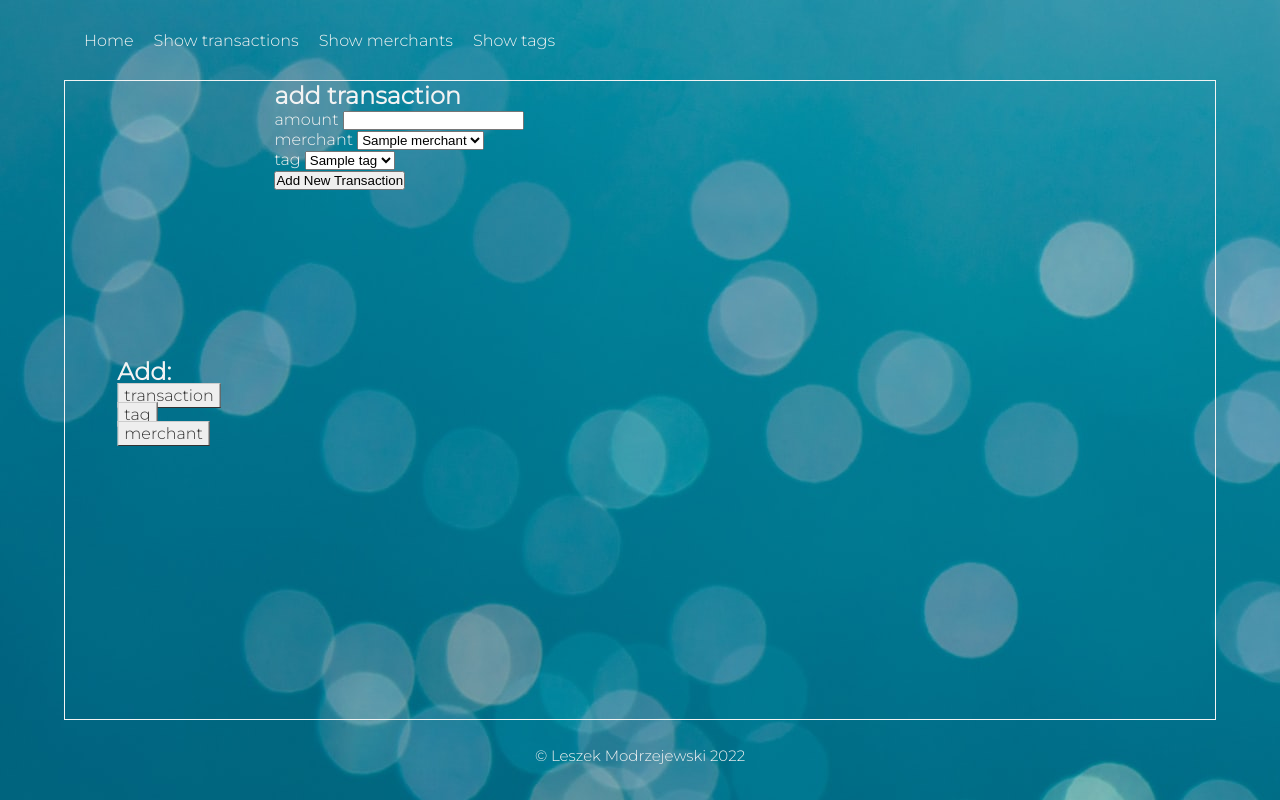
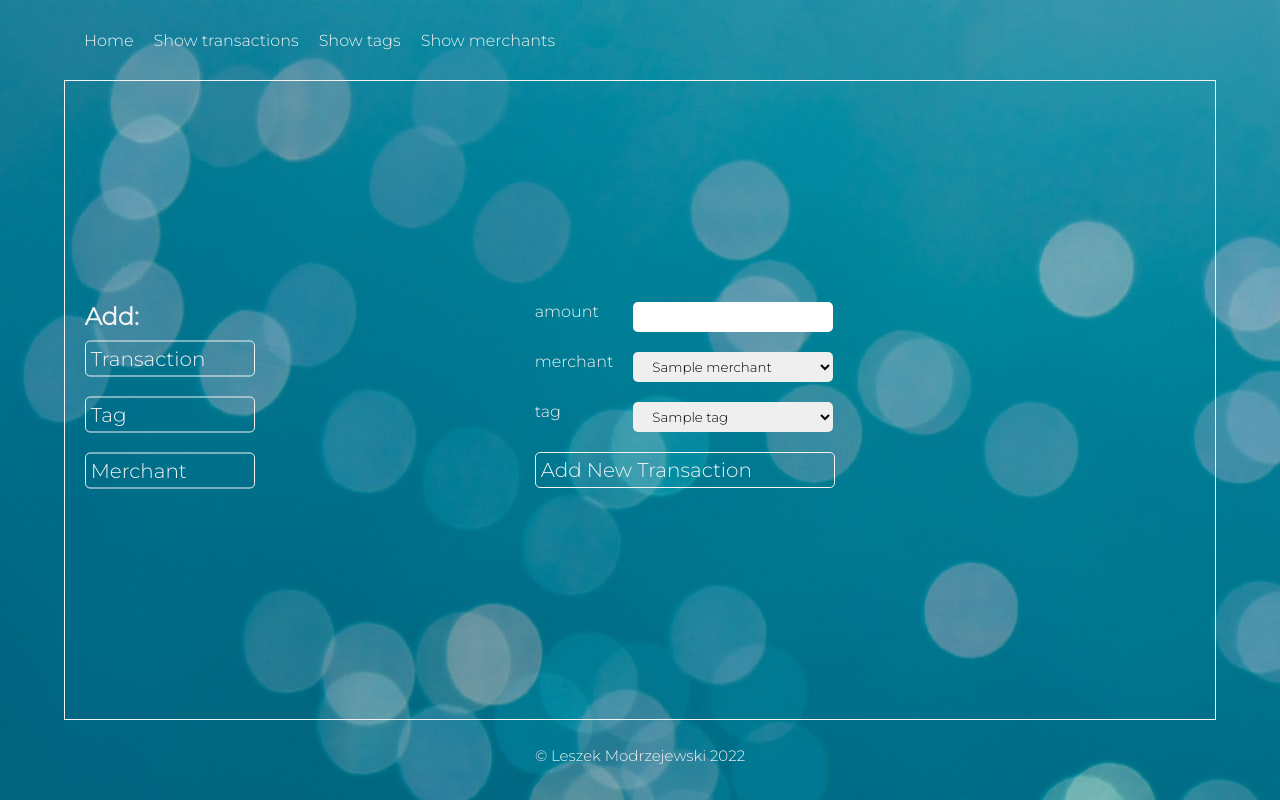
Before and after one commit to lesmodrzejewski/Spending-Tracker, a Flask app: page /transactions/new in a window 1280 px wide. Run offline with Flask 2, Linux system fonts and the light colour scheme; a database or web service that is not in the repository returns one stand-in record (values such as "Sample title"); some libraries are stand-ins or nearby versions; some web fonts are replaced.

Commit message:
css for buttons table and inputs

```diff
--- a/static/style.css
+++ b/static/style.css
@@ -16,6 +16,35 @@ body {
 a {
     color: #f3f3f3;
     text-decoration: none;
+}
+
+button {
+    width: 170px;
+    text-align: left;
+    font-family: Montserrat;
+    font-size: 20px;
+    background-color: transparent;
+    color: #f3f3f3;
+    margin: 10px 0;
+    padding: 5px;;
+    border: 1px solid #f3f3f3;
+    border-radius: 5px;
+
+}
+
+input,
+option,
+select {
+    font-family: Montserrat;
+    padding: 0 15px;
+    border: none;
+    width: 200px;
+    height: 30px;
+    border-radius: 5px;
+}
+
+button:hover {
+    background-color: rgb(0, 118, 145);
 }
 
 nav {
@@ -89,38 +118,9 @@ aside > h2 {
     transform: translate(-50%, -50%);
 }
 
-.button {
-    /* font: bold 11px Arial; */
-    margin: 10px
-0;    text-decoration: none;
-    background-color: #EEEEEE;
-    color: #333333;
-    padding: 2px 6px 2px 6px;
-    border-top: 1px solid #CCCCCC;
-    border-right: 1px solid #333333;
-    border-bottom: 1px solid #333333;
-    border-left: 1px solid #CCCCCC;
-  }
-
-/* .button {
-    width: 120px;
-    margin: 10px 0;
-    padding: 10px 10px;
-    border: 1px solid #f3f3f3;
-    border-radius: 5px;
-} */
-
-/* .button:hover {
-    background-color: rgb(0, 118, 145);
-}
-
-.button > a:hover {
-    text-decoration: None;
-} */
-
 /* ---------------MERCHANTS------------------------ */
 #merchants {
-    font-size: 2rem;
+    font-size: 1.5rem;
     position: relative;
     width: 90%;
     height: 100%;
@@ -193,3 +241,32 @@ td {
 .table-total {
     border: none;
 }
+
+#add-transaction-header {
+    margin-bottom: 20px;;
+}
+
+#add-transaction-form {
+    width: 50%;
+    display: grid;
+    grid-template-columns: 1fr 1fr;
+    grid-gap: 20px;
+}
+
+#add-transaction-section {
+    position: relative;
+    width: 100%;
+    height: 100%;
+}
+
+#add-transaction-container {
+    position: absolute;
+    top: 50%;
+    left: 50%;
+    transform: translate(-50%, -50%);
+}
+
+#add-transaction-button {
+    width: 300px;
+    margin-top: 20px;;
+}
--- a/templates/base.html
+++ b/templates/base.html
@@ -19,8 +19,8 @@
             <ul>
                 <li><a class="nav-a-tag" href="/">Home</a></li>
                 <li><a href="/transactions">Show transactions</a></li>
+                <li><a href="/tags">Show tags</a></li>
                 <li><a href="/merchants">Show merchants</a></li>
-                <li><a href="/tags">Show tags</a></li>
             </ul>
         </nav>
 
@@ -29,9 +29,10 @@
         <aside id="add-container">
             <div class="add-section">
             <h2>Add:</h2>
-                <a class="button" role="button" href="/transactions/new" >transaction</a>
-                <a class="button" role="button" href="/tags/new">tag</a>
-                <a class="button" role="button" href="/merchants/new">merchant</a>
+            <div class="add-buttons"></div>
+                <a role="button" href="/transactions/new" ><button>Transaction</button></a>
+                <a role="button" href="/tags/new"><button>Tag</button></a>
+                <a role="button" href="/merchants/new"><button>Merchant</button></a>
             </div>
         </aside>
         <section id="right-side">
--- a/templates/transactions/index.html
+++ b/templates/transactions/index.html
@@ -4,7 +4,7 @@
 <section id="transactions">
     <div class="transactions-list">
         <h1>Transaction List</h1>
-        <div class="transaction-items">
+        <div id="transaction-items">
             <table>
                 <thead>
                     <tr>
--- a/templates/transactions/new.html
+++ b/templates/transactions/new.html
@@ -2,26 +2,24 @@
 
 {% block content %}
 
-<h1>add transaction</h1>
+<section id="add-transaction-section">
+    <div id="add-transaction-container">
 
         <form action="/transactions" method="post">
 
-    <div>
-        <label for="amount">amount</label>
+            <div id="add-transaction-form">
+                <label class="label" for="amount">amount</label>
                 <input type="text" name="amount" id="amount">
-    </div>
 
-    <div>
-        <label for="merchant-select">merchant</label>
+
+                <label class="label" for="merchant-select">merchant</label>
                 <select name="merchant_id" id="merchant_select">
                     {% for merchant in merchants %}
                     <option value="{{merchant.id}}">{{merchant.name}}</option>
                     {% endfor %}
                 </select>
-    </div>
 
-    <div>
-        <label for="tag-select">tag</label>
+                <label class="label" for="tag-select">tag</label>
                 <select name="tag_id" id="tag-select">
                     {% for tag in tags %}
                         <option value="{{tag.id}}">{{tag.name}}</option>
@@ -29,8 +27,11 @@
                 </select>
             </div>
 
-    <button type="submit">Add New Transaction</button>
+            <button id="add-transaction-button" type="submit">Add New Transaction</button>
 
         </form>
+    </div>
+
+</section>
 
 {% endblock %}
```
Also changed, not shown: other parts of static/style.css (+50 -2 lines), templates/merchants/new.html (+7 -6 lines), templates/tags/new.html (+7 -4 lines), tests/merchant_test.py (+2 -3 lines), tests/tag_test.py (+2 -4 lines), tests/transaction_test.py (+1 -5 lines). Lines whose indentation alone changed are shown as unchanged.
